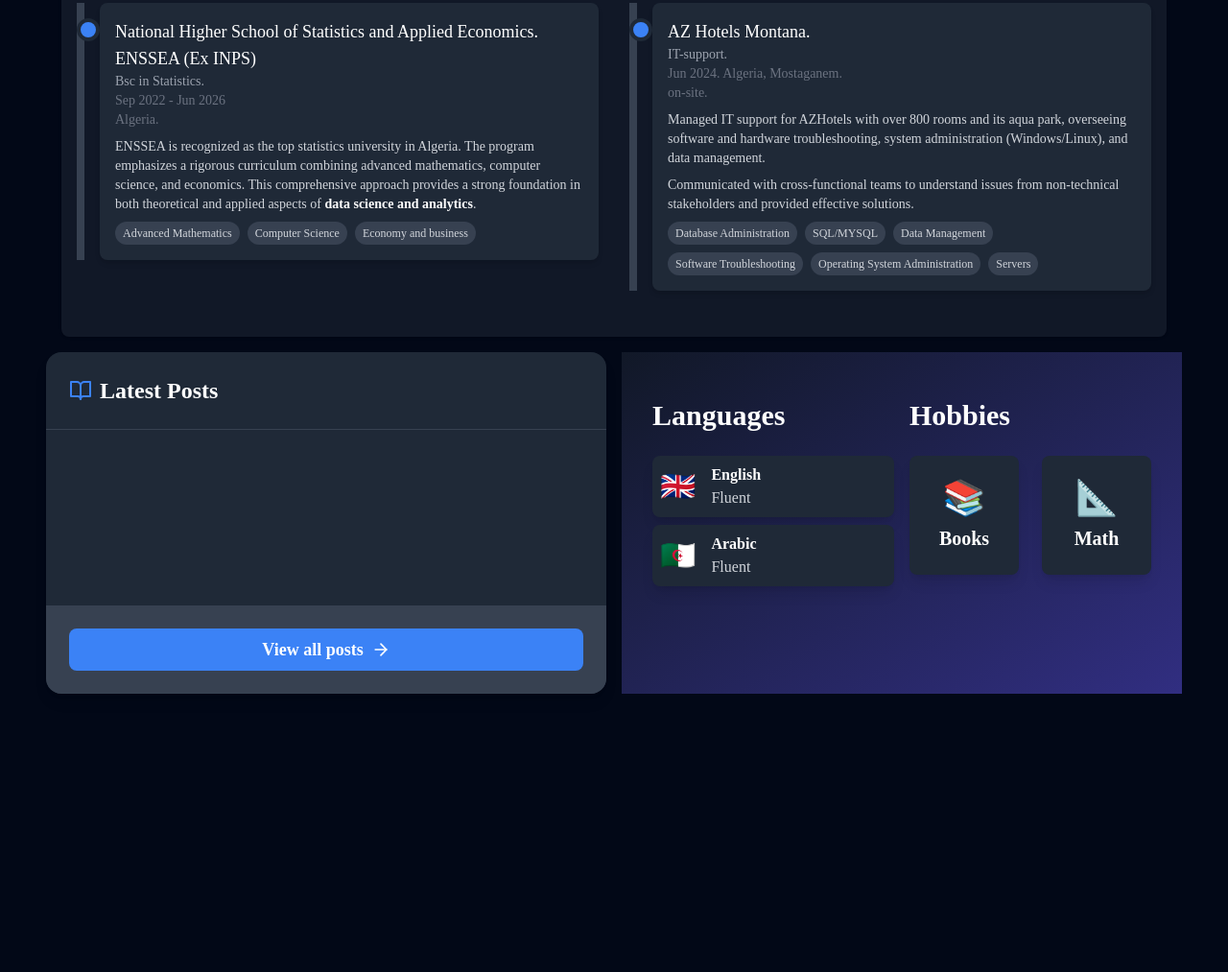
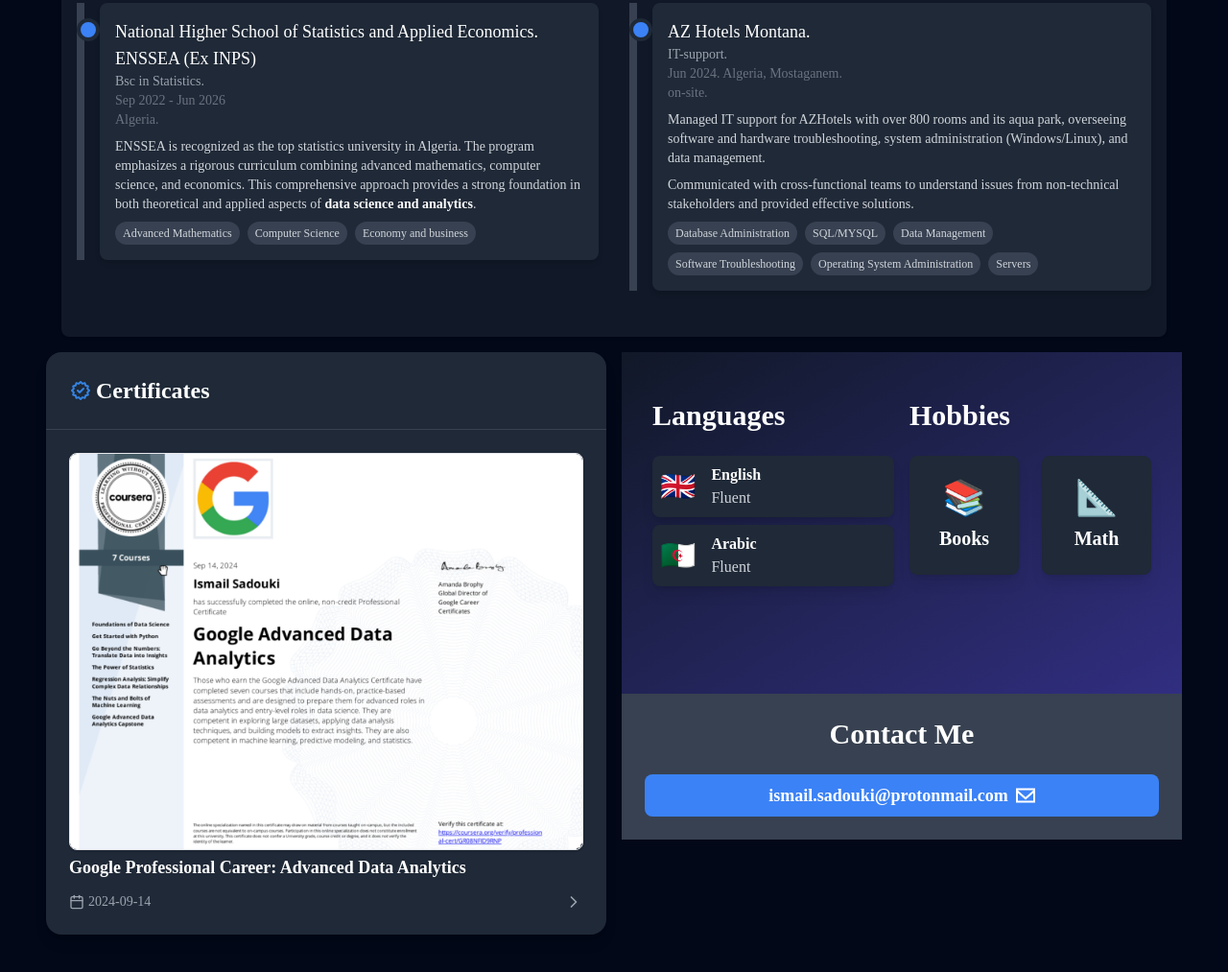
Before and after one commit to ismailSadouki/portfolio, a website: page docs/index.html in a window 1280 px wide. Shown: the part 1753-2766 px from the top of the page at 96% size. Before the commit the page ends 2556 px from the top, so only its background shows below. Drawn offline with Linux system fonts and the light colour scheme.

Commit message:
adding certaficates section

```diff
--- a/docs/index.html
+++ b/docs/index.html
@@ -36,7 +36,7 @@
               class="bg-white dark:bg-gray-800 rounded-xl shadow-lg overflow-hidden transition-all duration-300 hover:shadow-xl md:col-span-3 lg:col-span-4"
               >
               <div class="p-6">
-                <div
+               <div
                   class="flex flex-col sm:flex-row items-center sm:items-start space-y-4 sm:space-y-0 sm:space-x-6"
                   >
                   <!-- Personal Image -->
@@ -201,7 +201,7 @@
                   <h3
                     class="text-xl font-semibold mb-8 text-gray-800 dark:text-gray-200"
                     >
-                    Top Languages
+                    Most Used Languages
                   </h3>
                   <div
                     class="recharts-responsive-container"
@@ -263,7 +263,7 @@
                           <path
                             cx="268"
                             cy="100"
-                            name="TypeScript"
+                            name="Python"
                             fill="#00C49F"
                             stroke="#fff"
                             tabindex="-1"
@@ -283,7 +283,7 @@
                           <path
                             cx="268"
                             cy="100"
-                            name="Astro"
+                            name="PHP"
                             fill="#FFBB28"
                             stroke="#fff"
                             tabindex="-1"
@@ -303,7 +303,7 @@
                           <path
                             cx="268"
                             cy="100"
-                            name="PHP"
+                            name="VIM"
                             fill="#FF8042"
                             stroke="#fff"
                             tabindex="-1"
@@ -388,7 +388,7 @@
                           fill="#00C49F"
                           >
                           <tspan x="236.71162236078746" dy="0em">
-                          TypeScript 30%
+                          Python 30%
                           </tspan>
                         </text>
                         </g>
@@ -398,7 +398,7 @@
                           cy="100"
                           fill="none"
                           stroke="#FFBB28"
-                          name="Astro"
+                          name="PHP"
                           class="recharts-curve recharts-pie-label-line"
                           d="M309.644,143.194L323.526,157.592"
                           ></path>
@@ -406,7 +406,7 @@
                           cx="268"
                           cy="100"
                           stroke="none"
-                          name="Astro"
+                          name="PHP"
                           alignment-baseline="middle"
                           x="323.5259356176507"
                           y="157.59227790063971"
@@ -415,7 +415,7 @@
                           fill="#FFBB28"
                           >
                           <tspan x="323.5259356176507" dy="0em">
-                          Astro 7%
+                          PHP 7%
                           </tspan>
                         </text>
                         </g>
@@ -425,7 +425,7 @@
                           cy="100"
                           fill="none"
                           stroke="#FF8042"
-                          name="PHP"
+                          name="VIM"
                           class="recharts-curve recharts-pie-label-line"
                           d="M322.327,125.467L340.436,133.957"
                           ></path>
@@ -433,7 +433,7 @@
                           cx="268"
                           cy="100"
                           stroke="none"
-                          name="PHP"
+                          name="VIM"
                           alignment-baseline="middle"
                           x="340.4358589994517"
                           y="133.95653591006533"
@@ -442,7 +442,7 @@
                           fill="#FF8042"
                           >
                           <tspan x="340.4358589994517" dy="0em">
-                          PHP 5%
+                          VIM 5%
                           </tspan>
                         </text>
                         </g>
@@ -1196,7 +1196,7 @@
           <div
             class="sm:col-span-2 md:col-span-3 lg:col-span-4 xl:col-span-6 grid grid-cols-1 lg:grid-cols-2 gap-4"
             >
-            <!--Latest Posts -->
+            <!-- certificates -->
             <div class="flex flex-col">
               <div
                 class="bg-white dark:bg-gray-800 rounded-2xl shadow-lg overflow-hidden transition-all duration-300 hover:shadow-xl flex flex-col h-full"
@@ -1205,38 +1205,25 @@
                   <h2
                     class="text-2xl font-bold flex items-center text-gray-800 dark:text-white"
                     >
-                    <svg
-                      xmlns="http://www.w3.org/2000/svg"
-                      width="24"
-                      height="24"
-                      viewBox="0 0 24 24"
-                      fill="none"
-                      stroke="currentColor"
-                      stroke-width="2"
-                      stroke-linecap="round"
-                      stroke-linejoin="round"
-                      class="lucide lucide-book-open w-6 h-6 mr-2 text-blue-500"
-                      >
-                      <path d="M2 3h6a4 4 0 0 1 4 4v14a3 3 0 0 0-3-3H2z"></path>
-                      <path
-                        d="M22 3h-6a4 4 0 0 0-4 4v14a3 3 0 0 1 3-3h7z"
-                        ></path></svg
-                      >Latest Posts
+                    <svg  width="24" height="24" class="mr-1" viewBox="0 0 24 24" fill="none" xmlns="http://www.w3.org/2000/svg"><g id="SVGRepo_bgCarrier" stroke-width="0"></g><g id="SVGRepo_tracerCarrier" stroke-linecap="round" stroke-linejoin="round"></g><g id="SVGRepo_iconCarrier"> <path d="M9 12L11 14L15 10M12 3L13.9101 4.87147L16.5 4.20577L17.2184 6.78155L19.7942 7.5L19.1285 10.0899L21 12L19.1285 13.9101L19.7942 16.5L17.2184 17.2184L16.5 19.7942L13.9101 19.1285L12 21L10.0899 19.1285L7.5 19.7942L6.78155 17.2184L4.20577 16.5L4.87147 13.9101L3 12L4.87147 10.0899L4.20577 7.5L6.78155 6.78155L7.5 4.20577L10.0899 4.87147L12 3Z" stroke="#3584e4" stroke-width="2" stroke-linecap="round" stroke-linejoin="round"></path> </g></svg>
+                      Certificates
                   </h2>
                 </div>
-                <!--
                 <ul
                   class="divide-y divide-gray-200 dark:divide-gray-700 flex-grow"
                   >
                   <li class="group">
                     <a
                       class="block p-6 hover:bg-gray-50 dark:hover:bg-gray-700 transition-all duration-300 ease-in-out"
-                      href="/blog/laravel-react-crash-course"
-                      ><p
-                         class="text-lg font-semibold text-gray-900 dark:text-white group-hover:text-blue-600 dark:group-hover:text-blue-400 transition-colors duration-300"
+                      href="https://www.coursera.org/account/accomplishments/professional-cert/GR08NFID9RNP"
+                      target="_blank"
+                      >
+
+                      <img src="./CERTIFICATE_GOOGLE.png" class="shadow rounded-lg overflow-hidden border" >
+                      <p
+                         class="mt-1 text-lg font-semibold text-gray-900 dark:text-white group-hover:text-blue-600 dark:group-hover:text-blue-400 transition-colors duration-300"
                          >
-                         Building a Family Task Manager: A Comprehensive Laravel
-                         and React Tutorial
+                         Google Professional Career: Advanced Data Analytics
                     </p>
                     <div
                       class="flex items-center justify-between mt-3 text-sm text-gray-500 dark:text-gray-400"
@@ -1265,100 +1252,8 @@
                                    rx="2"
                                    ></rect>
                                  <path d="M3 10h18"></path></svg
-                               >2023-07-18</span
-                             ><span class="flex items-center"
-                                    ><svg
-                                       xmlns="http://www.w3.org/2000/svg"
-                                       width="24"
-                                       height="24"
-                                       viewBox="0 0 24 24"
-                                       fill="none"
-                                       stroke="currentColor"
-                                       stroke-width="2"
-                                       stroke-linecap="round"
-                                       stroke-linejoin="round"
-                                       class="lucide lucide-clock w-4 h-4 mr-1"
-                                       >
-                                       <circle cx="12" cy="12" r="10"></circle>
-                                       <polyline
-                                         points="12 6 12 12 16 14"
-                                         ></polyline></svg
-                                       >33 min read</span
-                                     >
-                      </div>
-                      <svg
-                        xmlns="http://www.w3.org/2000/svg"
-                        width="24"
-                        height="24"
-                        viewBox="0 0 24 24"
-                        fill="none"
-                        stroke="currentColor"
-                        stroke-width="2"
-                        stroke-linecap="round"
-                        stroke-linejoin="round"
-                        class="lucide lucide-chevron-right w-5 h-5 text-gray-400 group-hover:text-blue-500 dark:group-hover:text-blue-400 transition-colors duration-300 transform group-hover:translate-x-1"
-                        >
-                        <path d="m9 18 6-6-6-6"></path>
-                      </svg></div
-                      ></a>
-                  </li>
-                  <li class="group">
-                    <a
-                      class="block p-6 hover:bg-gray-50 dark:hover:bg-gray-700 transition-all duration-300 ease-in-out"
-                      href="/blog/building-ai-agents-nextjs-langchain"
-                      ><p
-                         class="text-lg font-semibold text-gray-900 dark:text-white group-hover:text-blue-600 dark:group-hover:text-blue-400 transition-colors duration-300"
-                         >
-                         Building AI Agents with Next.js and LangChain: A
-                         Comprehensive Guide
-                    </p>
-                    <div
-                      class="flex items-center justify-between mt-3 text-sm text-gray-500 dark:text-gray-400"
-                      >
-                      <div class="flex items-center space-x-4">
-                        <span class="flex items-center"
-                              ><svg
-                                 xmlns="http://www.w3.org/2000/svg"
-                                 width="24"
-                                 height="24"
-                                 viewBox="0 0 24 24"
-                                 fill="none"
-                                 stroke="currentColor"
-                                 stroke-width="2"
-                                 stroke-linecap="round"
-                                 stroke-linejoin="round"
-                                 class="lucide lucide-calendar w-4 h-4 mr-1"
-                                 >
-                                 <path d="M8 2v4"></path>
-                                 <path d="M16 2v4"></path>
-                                 <rect
-                                   width="18"
-                                   height="18"
-                                   x="3"
-                                   y="4"
-                                   rx="2"
-                                   ></rect>
-                                 <path d="M3 10h18"></path></svg
-                               >2023-07-15</span
-                             ><span class="flex items-center"
-                                    ><svg
-                                       xmlns="http://www.w3.org/2000/svg"
-                                       width="24"
-                                       height="24"
-                                       viewBox="0 0 24 24"
-                                       fill="none"
-                                       stroke="currentColor"
-                                       stroke-width="2"
-                                       stroke-linecap="round"
-                                       stroke-linejoin="round"
-                                       class="lucide lucide-clock w-4 h-4 mr-1"
-                                       >
-                                       <circle cx="12" cy="12" r="10"></circle>
-                                       <polyline
-                                         points="12 6 12 12 16 14"
-                                         ></polyline></svg
-                                       >4 min read</span
-                                     >
+                               >2024-09-14</span
+                             >
                       </div>
                       <svg
                         xmlns="http://www.w3.org/2000/svg"
@@ -1377,7 +1272,7 @@
                       ></a>
                   </li>
                 </ul>
-                -->
+                <!--
                 <div class="p-6 bg-gray-50 dark:bg-gray-700 mt-auto">
                   <a
                     class="inline-flex items-center justify-center w-full text-lg font-semibold text-white bg-blue-600 hover:bg-blue-700 dark:bg-blue-500 dark:hover:bg-blue-600 rounded-lg px-4 py-2 transition-colors duration-300"
@@ -1398,6 +1293,7 @@
                                      <path d="m12 5 7 7-7 7"></path></svg
                                    ></a>
                 </div>
+                -->
               </div>
             </div>
 
@@ -1478,7 +1374,20 @@
                     </div>
                   </div>
                 </div>
+
               </div>
+
+                <div class="p-6 bg-gray-50 dark:bg-gray-700">
+                  <h2 class="text-3xl font-bold text-gray-800 dark:text-white mb-6 animate-fade-in-down text-center">Contact Me</h2>
+                  <a
+                    class="inline-flex items-center justify-center w-full text-lg font-semibold text-white bg-blue-600 hover:bg-blue-700 dark:bg-blue-500 dark:hover:bg-blue-600 rounded-lg px-4 py-2 transition-colors duration-300"
+                    href="mailto:ismail.sadouki@protonmail.com"
+                    >ismail.sadouki@protonmail.com
+                    <svg width="24" height="24"
+                                     class="lucide lucide-arrow-right w-5 h-5 ml-2 transform group-hover:translate-x-1 transition-transform duration-300"
+                      viewBox="0 -2.5 20 20" version="1.1" xmlns="http://www.w3.org/2000/svg" xmlns:xlink="http://www.w3.org/1999/xlink" fill="#000000"><g id="SVGRepo_bgCarrier" stroke-width="0"></g><g id="SVGRepo_tracerCarrier" stroke-linecap="round" stroke-linejoin="round"></g><g id="SVGRepo_iconCarrier"> <title>email [#ffffff]</title> <desc>Created with Sketch.</desc> <defs> </defs> <g id="Page-1" stroke="none" stroke-width="1" fill="none" fill-rule="evenodd"> <g id="Dribbble-Light-Preview" transform="translate(-300.000000, -922.000000)" fill="#ffffff"> <g id="icons" transform="translate(56.000000, 160.000000)"> <path d="M262,764.291 L254,771.318 L246,764.281 L246,764 L262,764 L262,764.291 Z M246,775 L246,766.945 L254,773.98 L262,766.953 L262,775 L246,775 Z M244,777 L264,777 L264,762 L244,762 L244,777 Z" id="email-[#ffffff]"> </path> </g> </g> </g> </g></svg>
+                    </a>
+                </div>
             </div>
           </div>
         </div>
```
Also changed, not shown: docs/CERTIFICATE_GOOGLE.png (added), docs/css/style.css, 2 other files.
